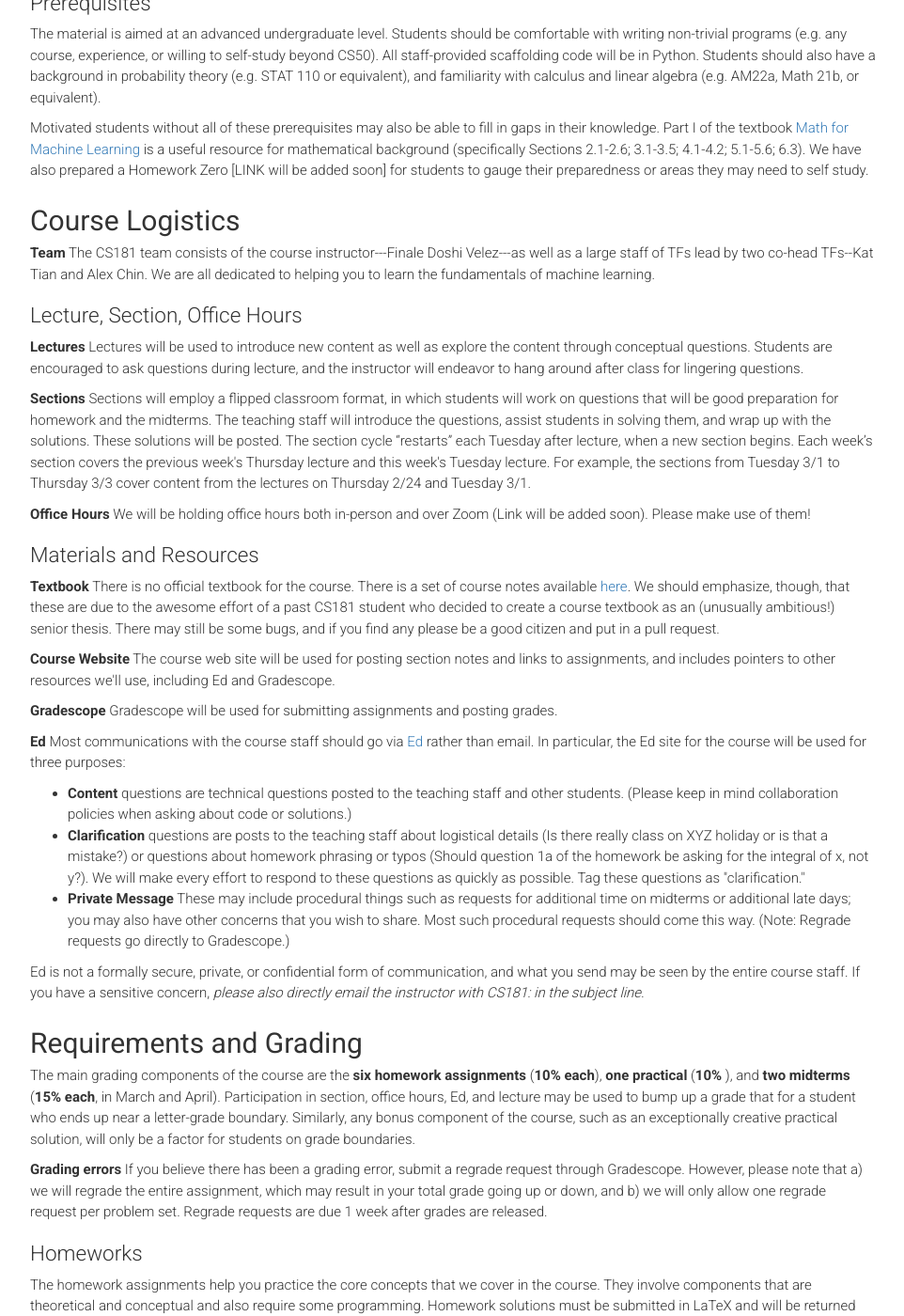
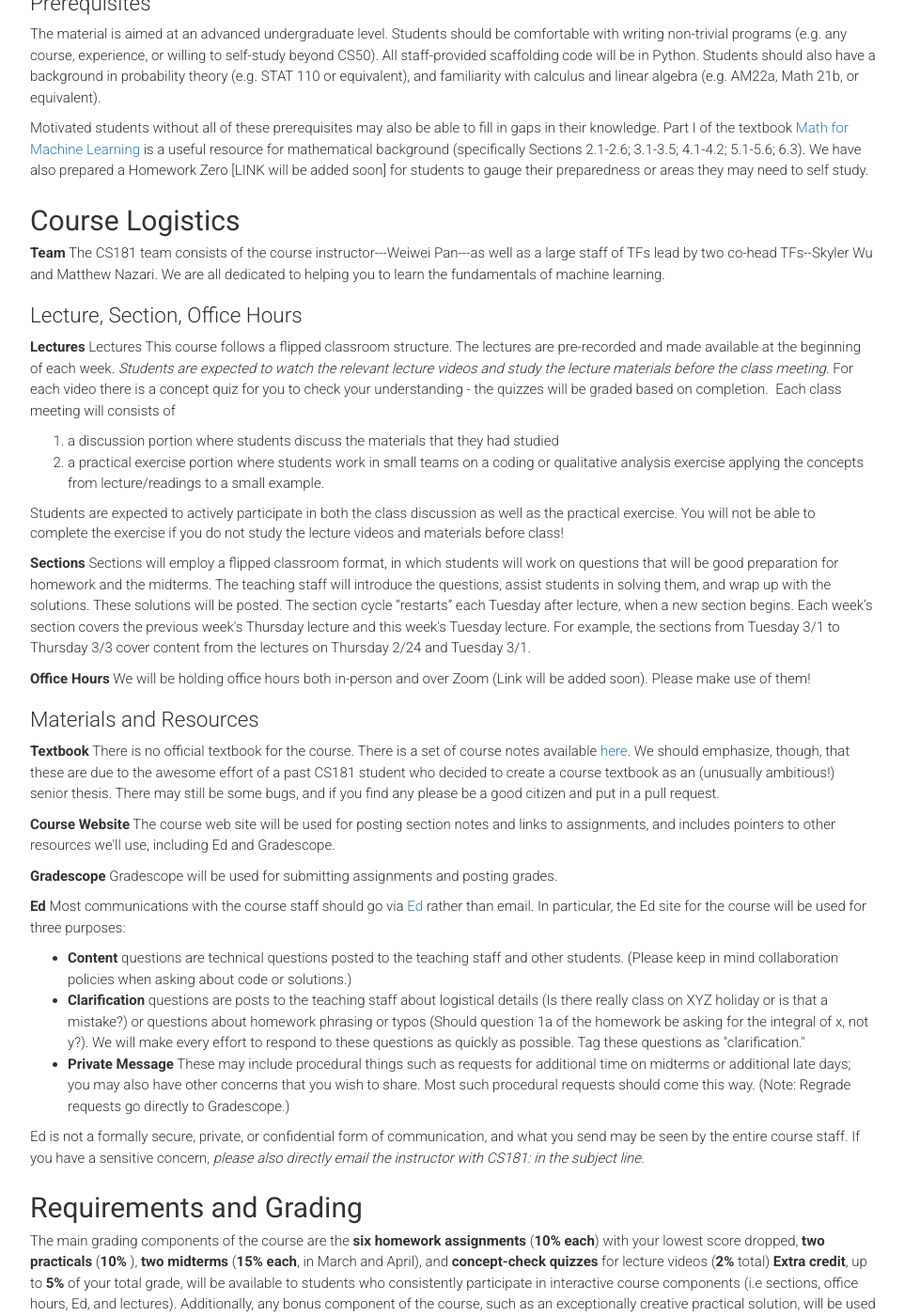
Before and after one commit to harvard-ml-courses/cs181-web, a Jekyll site: the page built from syllabus.html, in a window 1280 px wide and 1400 px high, scrolled down 662 px. Shown: the whole window at 94% size, without its empty margins (158-1120 px from the left). Built offline with Jekyll 4.4.1, drawn with Linux system fonts in a browser that asks for light colours; some of the changed text lies outside the part shown.

Commit message:
Update syllabus.html

```diff
--- a/syllabus.html
+++ b/syllabus.html
@@ -57,18 +57,32 @@ weight: 0
         <h2 class="title">Course Logistics</h2>
         <p>
         <strong>Team</strong>
-        The CS181 team consists of the course instructor---Finale Doshi Velez---as
-        well as a large staff of TFs lead by two co-head TFs--Kat Tian and Alex Chin.
+        The CS181 team consists of the course instructor---Weiwei Pan---as
+        well as a large staff of TFs lead by two co-head TFs--Skyler Wu and Matthew Nazari.
         We are all dedicated to helping you to learn the fundamentals of machine learning.
         </p>
 
         <h3>Lecture, Section, Office Hours</h3>
         <p>
         <strong>Lectures</strong>
-        Lectures will be used to introduce new content as well as explore the content
-        through conceptual questions. Students are encouraged to ask questions during
-        lecture, and the instructor will endeavor to hang around after class for
-        lingering questions.
+        Lectures This course follows a flipped classroom structure. The lectures are pre-recorded
+	and made available at the beginning of each week.
+	<em>Students are expected to watch the relevant
+	lecture videos and study the lecture materials before the class meeting</em>.
+	For each video there
+	is a concept quiz for you to check your understanding - the quizzes will be graded based on
+	completion.
+
+	Each class meeting will consists of
+	<ol>
+		<li>a discussion portion where students discuss the materials that they had studied</li>
+		<li>a practical exercise portion where students work in small teams on a coding or qualitative
+			analysis exercise applying the concepts from lecture/readings to a small example.</li>
+	</ol>
+
+	Students are expected to actively participate in both the class discussion as well as the practical exercise.
+
+	You will not be able to complete the exercise if you do not study the lecture videos and materials before class!
         <!-- Attending live lecture is an expectation of CS 181 students. You are
         expected to attend at least 7 live lectures (~1/3 of lectures) with your
         camera turned on, unless your circumstances don’t permit.  If you would
@@ -187,14 +201,14 @@ weight: 0
 
         <h2 class="title">Requirements and Grading</h2>
         <p>The main grading components of the course are the
-        <strong>six homework assignments</strong> (<strong>10% each</strong>),
-        <strong> one practical</strong>  (<strong>10% </strong>), and
-        <strong>two midterms</strong> (<strong>15% each</strong>, in March and April).
-        Participation in section, office hours, Ed, and lecture may be used to bump
-        up a grade that for a student who ends up near a letter-grade boundary.
-        Similarly, any bonus component of the course, such as an exceptionally
-        creative practical solution, will only be a factor for students on grade
-        boundaries.</p>
+        <strong>six homework assignments</strong> (<strong>10% each</strong>) with your lowest score dropped,
+        <strong> two practicals</strong>  (<strong>10% </strong>),
+        <strong>two midterms</strong> (<strong>15% each</strong>, in March and April),
+	and <strong>concept-check quizzes</strong> for lecture videos (<strong>2%</strong> total)
+	<strong>Extra credit</strong>, up to <strong>5%</strong> of your total grade, will be available to students who consistently participate
+	in interactive course components (i.e sections, office hours, Ed, and lectures). Additionally,
+	any bonus component of the course, such as an exceptionally creative practical solution, will be
+	used to bump up grades for students on grade boundaries.</p>
 
         <p>
         <strong>Grading errors</strong> If you believe there has been a grading error,
```
